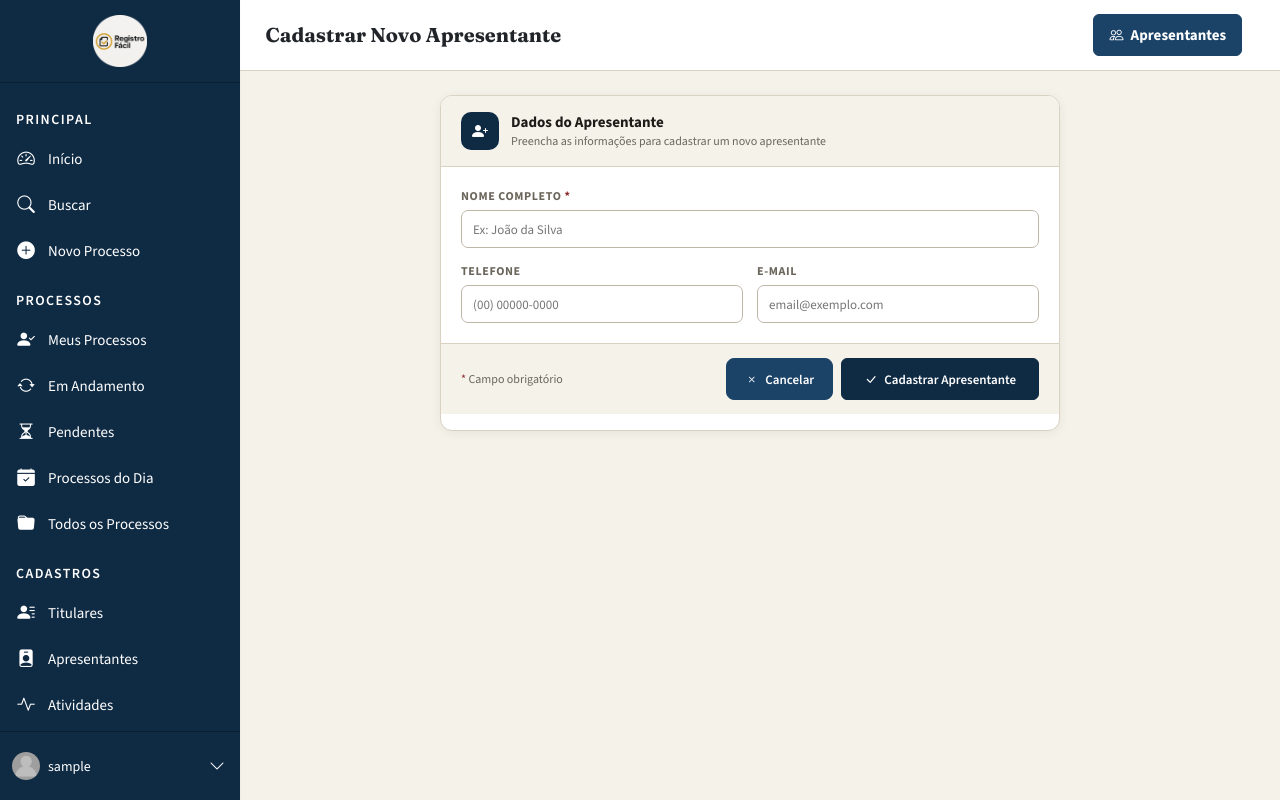
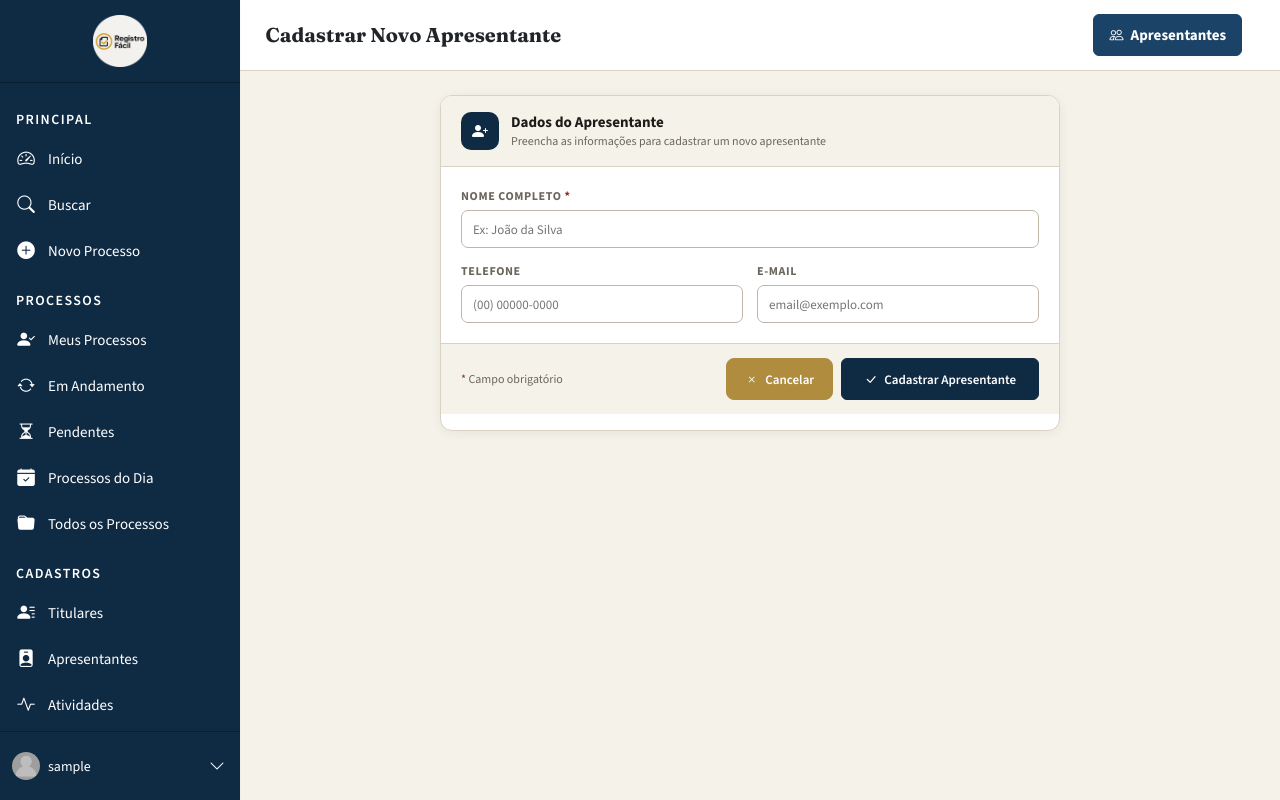
Before and after one commit to espetocearensesobral-boop/registrofacil-v3, a Flask app: page /apresentantes/novo in a window 1280 px wide. Run offline with Flask 3, Linux system fonts and the light colour scheme; the visitor is signed in with stand-in values (Sample User, id 1); data comes from the database, SQL or seed files in the repository; parts of the project's set-up code (start-up, migrations or seed data) failed here and were passed over; some libraries are stand-ins or nearby versions.

Commit message:
style: standardize tertiary destructive actions

```diff
--- a/static/css/color-themes.css
+++ b/static/css/color-themes.css
@@ -10,6 +10,8 @@
     --color-primary-contrast: #FFFFFF;
     --color-gold-primary: #B08D3E;
     --color-gold-dark: #8E702F;
+    --rf-action-tertiary: #B08D3E;
+    --rf-action-tertiary-hover: #8E702F;
     --background-color-body: #F5F2EA;
     --background-color-card: #FFFFFF;
     --background-color-hover: #ECE8DE;
@@ -59,6 +61,8 @@
     --rf-action-primary-active: var(--color-primary-dark);
     --rf-action-secondary: var(--background-color-card);
     --rf-action-secondary-hover: var(--background-color-hover);
+    --rf-action-tertiary: var(--color-gold-primary);
+    --rf-action-tertiary-hover: var(--color-gold-dark);
     --rf-accent: var(--color-gold-primary);
     --rf-accent-hover: var(--color-gold-dark);
     --rf-accent-subtle: var(--color-primary-subtle);
--- a/static/css/visual-system.css
+++ b/static/css/visual-system.css
@@ -1579,3 +1579,61 @@ body .bg-info,
 body .bg-dark {
   color: #FFFFFF !important;
 }
+
+
+/* Terceira cor semântica para ações destrutivas e reversíveis — Onda tertiary-action-1. */
+body .nav-btn-danger,
+body .nav-btn-warning,
+body .btn-danger,
+body .btn-warning,
+body .btn-outline-danger,
+body .btn-outline-warning,
+body .btn-filter-clear,
+body .btn-limpar,
+body .nt-btn-cancel,
+body .cfg-obtn,
+body .btn-delete-backup,
+body .btn-remove-file,
+body .btn-excluir-titular,
+body .btn-excluir-apresentante,
+body .btn-excluir-representante,
+body .btn-revoke,
+body .btn-inativar,
+body .btn-desativar,
+body .btn-rejeitar,
+body .btn-descartar {
+  background-color: var(--rf-action-tertiary, #B08D3E) !important;
+  background-image: none !important;
+  border-color: var(--rf-action-tertiary, #B08D3E) !important;
+  color: var(--rf-text-on-primary, #FFFFFF) !important;
+}
+
+body .nav-btn-danger:hover,
+body .nav-btn-warning:hover,
+body .btn-danger:hover,
+body .btn-warning:hover,
+body .btn-outline-danger:hover,
+body .btn-outline-warning:hover,
+body .btn-filter-clear:hover,
+body .btn-limpar:hover,
+body .nt-btn-cancel:hover,
+body .cfg-obtn:hover,
+body .btn-delete-backup:hover,
+body .btn-remove-file:hover,
+body .btn-excluir-titular:hover,
+body .btn-excluir-apresentante:hover,
+body .btn-excluir-representante:hover,
+body .btn-revoke:hover,
+body .btn-inativar:hover,
+body .btn-desativar:hover,
+body .btn-rejeitar:hover,
+body .btn-descartar:hover,
+body .nav-btn-danger:focus-visible,
+body .btn-danger:focus-visible,
+body .btn-filter-clear:focus-visible,
+body .btn-limpar:focus-visible,
+body .nt-btn-cancel:focus-visible {
+  background-color: var(--rf-action-tertiary-hover, #8E702F) !important;
+  border-color: var(--rf-action-tertiary-hover, #8E702F) !important;
+  color: var(--rf-text-on-primary, #FFFFFF) !important;
+}
--- a/templates/base.html
+++ b/templates/base.html
@@ -115,7 +115,7 @@
     </style>
 
     <link rel="stylesheet" href="{{ url_for('static', filename='css/color-themes.css') }}">
-    <link rel="stylesheet" href="{{ url_for('static', filename='css/visual-system.css', v='button-fill-5') }}">
+    <link rel="stylesheet" href="{{ url_for('static', filename='css/visual-system.css', v='tertiary-action-1') }}">
     <style id="rf-header-button-contract">
         html body .navbar .nav-btn.nav-btn-secondary {
             background-color: var(--color-primary-light, #1B4368) !important;
--- a/templates/login.html
+++ b/templates/login.html
@@ -66,7 +66,7 @@
         .version-badge{position:absolute;bottom:1.5rem;right:1.5rem;font-size:.7rem;color:#333;font-family: var(--rf-font-mono)}
     </style>
     <link rel="stylesheet" href="{{ url_for('static', filename='css/color-themes.css') }}">
-    <link rel="stylesheet" href="{{ url_for('static', filename='css/visual-system.css', v='button-fill-5') }}">
+    <link rel="stylesheet" href="{{ url_for('static', filename='css/visual-system.css', v='tertiary-action-1') }}">
 </head>
 <body data-cor="{{ tema_cor_usuario }}">
     <!-- Painel esquerdo: formulário -->
```
